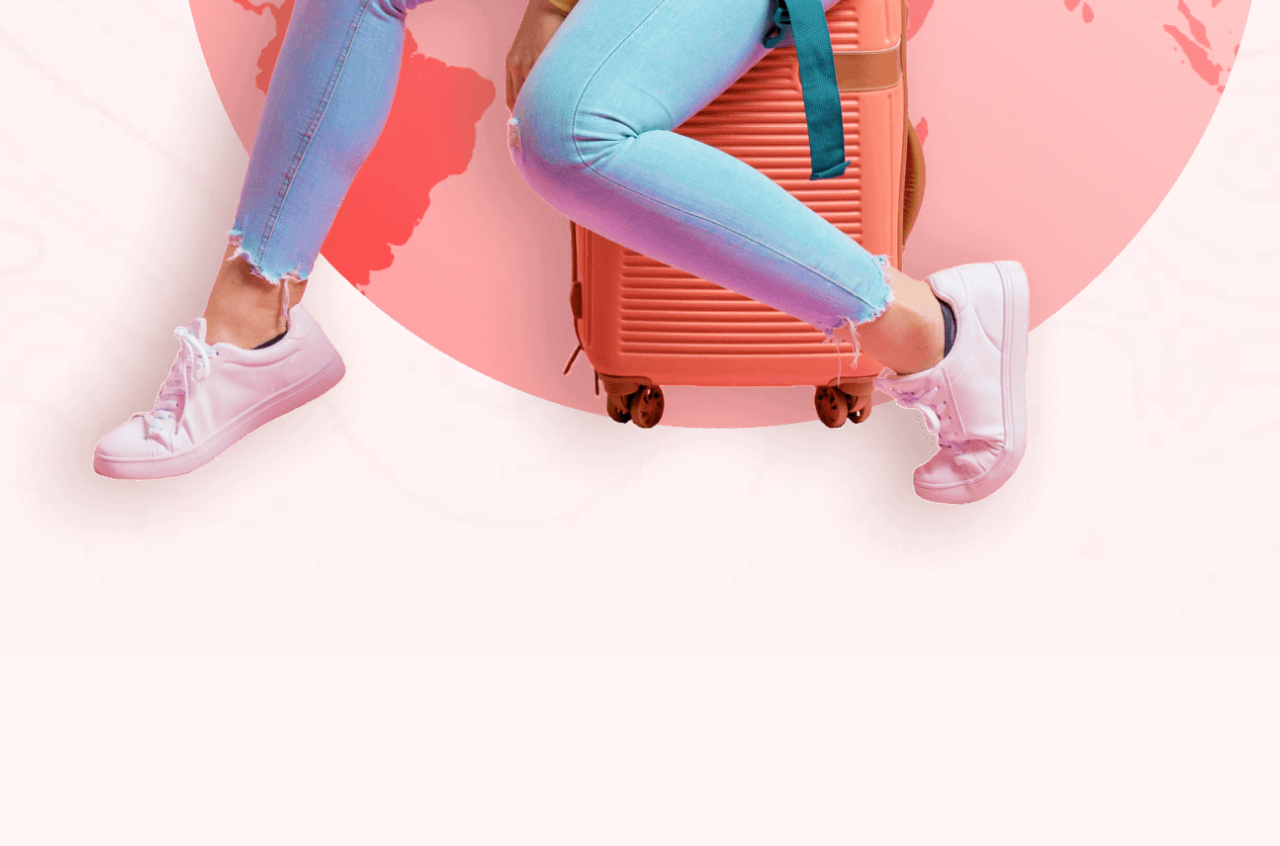
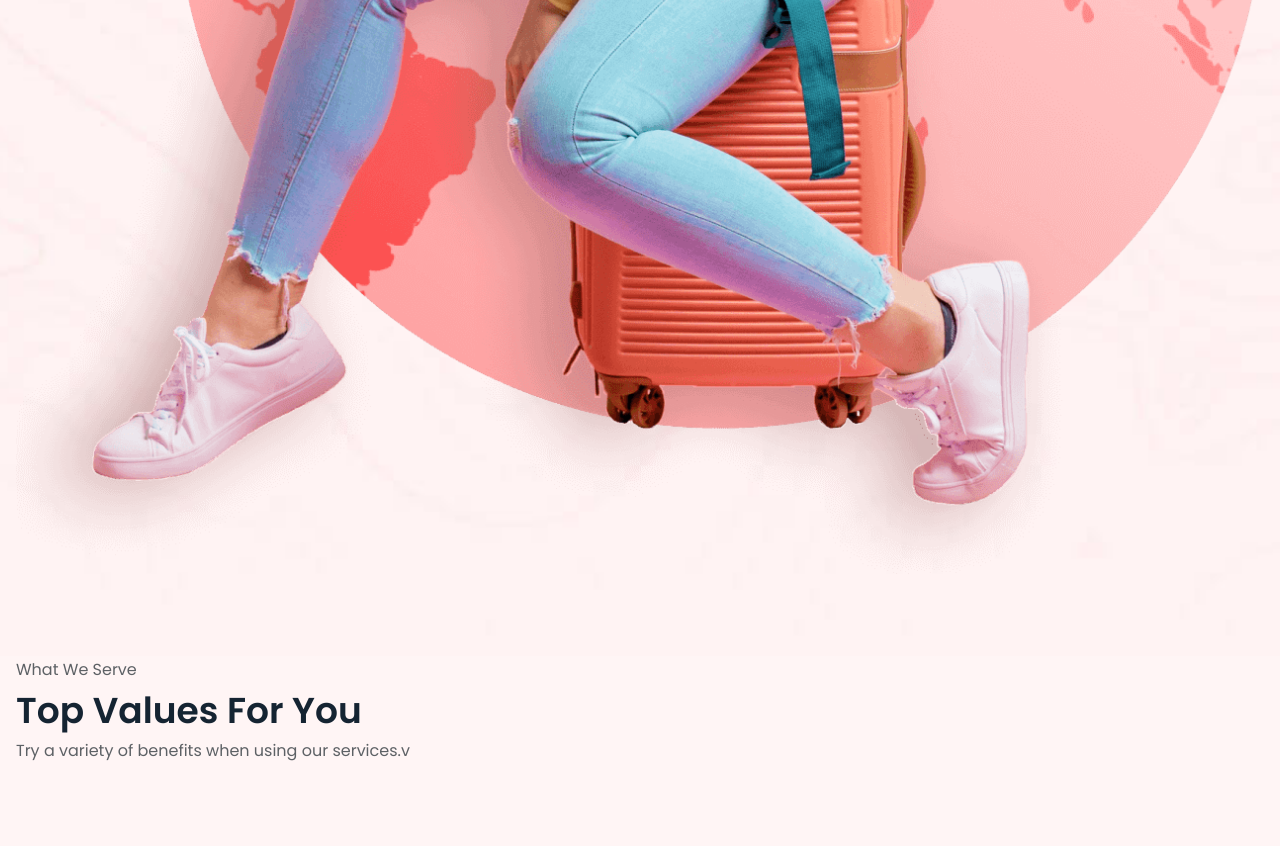
Before and after one commit to TirthbasMishra/Travelia, a plain HTML site: page index.html in a window 1280 px wide. Shown: the part 1400-2246 px from the top of the page. Before the commit the page ends 2056 px from the top, so only its background shows below. Drawn offline with nearby package versions, Linux system fonts and the light colour scheme.

Commit message:
service:title added

```diff
--- a/index.html
+++ b/index.html
@@ -176,7 +176,22 @@
         </section>
 
 
+    <!-- Services -->
+    <section class="section service" aria-label="service">
+      <div class="container">
+        <div class="title-wrapper">
+          <p class="section-subtitle">
+            What We Serve
+          </p>
 
+
+          <h2 class="h2 title section-title">Top Values For You</h2>
+
+          <p class="section-text">Try a variety of benefits when
+            using our services.v</p>
+        </div>
+      </div>
+    </section>
 
 
 
```
